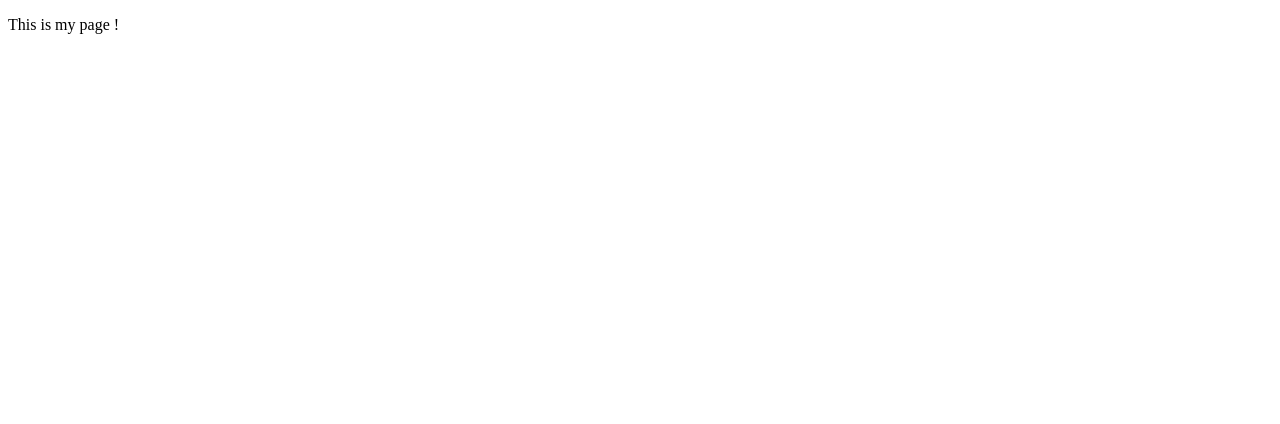
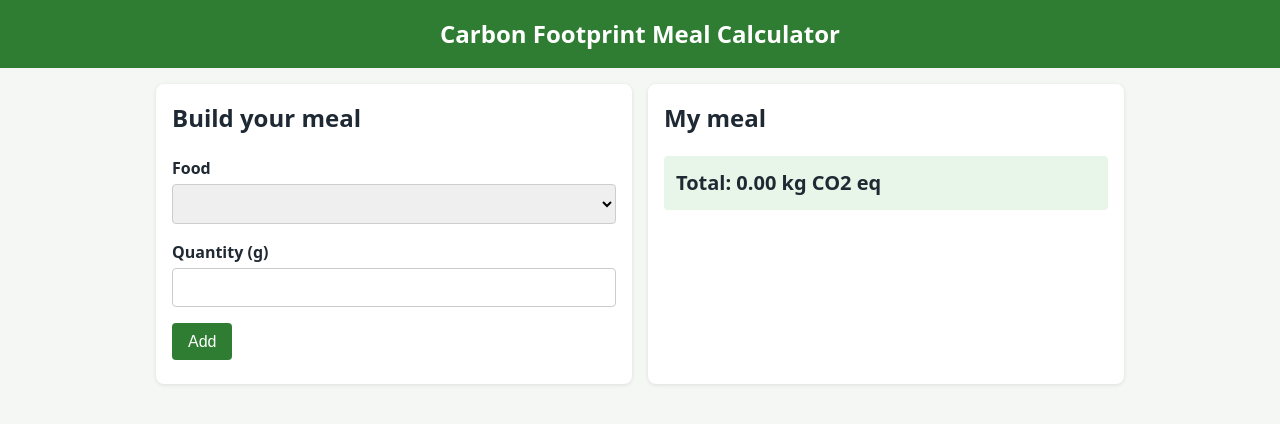
Before and after one commit to luciebefferat-eng/test-website, a plain HTML site: page index.html in a window 1280 px wide. Drawn offline with Linux system fonts and the light colour scheme; no server answers.

Commit message:
Update website files

```diff
--- a/index.html
+++ b/index.html
@@ -2,9 +2,40 @@
 <html lang="en">
   <head>
     <meta charset="utf-8" />
-    <title>My test page</title>
+    <title>Carbon footprint meal calculator</title>
+    <link rel="stylesheet" href="style.css" />
   </head>
   <body>
-    <p>This is my page ! </p>
+    <header>
+      <h1>Carbon Footprint Meal Calculator</h1>
+    </header>
+
+    <main class="layout">
+      <section class="card">
+        <h2>Build your meal</h2>
+
+        <div class="field">   <!-- div c'est une paire qui doit rester collé -->
+          <label for="food-select">Food</label>
+          <select id="food-select"></select>
+        </div>
+
+        <div class="field">
+          <label for="quantity">Quantity (g)</label>
+          <input type="number" id="quantity" min="0" />
+        </div>
+
+        <button id="add-button">Add</button>
+        <p id="message"></p>
+      </section>
+
+      <section class="card">
+        <h2>My meal</h2>
+        <ul id="basket"></ul>
+        <p id="total"></p>
+      </section>
+    </main>
+
+    <script src="script.js"></script>
+
   </body>
 </html>
--- /dev/null
+++ b/script.js
@@ -0,0 +1,112 @@
+const basket = []; // en dehors de init pour que le panier survive entre les clics
+
+
+
+async function loadData() {
+  const response = await fetch('ghg-per-kg-poore.csv');   // const dit qu'elle ne sera pas reassigné
+  const text = await response.text();
+  //console.log(text);
+  //console.log(text.trim())
+  const text_nettoye = text.trim()
+  const text2 = text_nettoye.split("\n")
+  console.log(text2);
+
+  // creer la table ou on y ajoute chaque objet
+  const table = [];
+  for(let i = 1; i < text2.length; i++){
+    const ligne = text2[i].trim(); // enlever les /r en fin de ligne
+    const columns = ligne.split(';');
+    const food = {
+      name : columns[0],
+      co2 : Number(columns[1]),
+      type : columns[2]
+    };
+    table.push(food);
+  }
+  return table
+
+}
+
+async function init() {
+  const table = await loadData();
+  //console.log(table);
+
+  // 1. Recuperer les éléments de la page
+  const selection = document.getElementById('food-select');
+  const quantityInput = document.getElementById('quantity');
+  const addButton = document.getElementById('add-button');
+  const basketList = document.getElementById('basket');
+  const totalEl = document.getElementById('total');
+  const messageEl = document.getElementById('message');
+
+
+
+  // 2. Remplir le menu déroulant des élèments de notre table
+  for(let i=0; i < table.length; i++){
+    const aliment = document.createElement('option')
+    const food = table[i]
+    aliment.textContent = food.name
+    aliment.value = i
+
+    selection.appendChild(aliment)
+  }
+  /* test
+  selection.addEventListener('change', function () {
+  console.log(selection.value);
+  });*/
+
+  // 3. Afficher le panier + le total
+  function renderBasket(){
+    basketList.innerHTML = '';  // vider la liste du panier avant de la refaire, eviter les doublons
+    let total = 0;
+
+    for (let i=0; i< basket.length; i++){   // ou existe basket
+      const item = basket[i];
+      total += item.impact;
+
+      const li = document.createElement('li');
+      li.textContent = `${item.name} – ${item.grams} g – ${item.impact.toFixed(2)} kg CO2 eq `;
+
+      const removeButton = document.createElement('button');
+      removeButton.textContent = 'Remove';
+      removeButton.addEventListener('click', function () { // seulement si le bouton remove est declenché
+        basket.splice(i, 1);   // retire la ligne i du tableau
+        renderBasket();        // et on réaffiche ,
+      });
+
+      li.appendChild(removeButton);
+      basketList.appendChild(li);
+    }
+
+    totalEl.textContent = `Total: ${total.toFixed(2)} kg CO2 eq`;
+
+  }
+
+  // 4. Au clic sur "Add"
+  addButton.addEventListener('click', function() {
+    const food = table[Number(selection.value)];
+    const grams = Number(quantityInput.value);
+
+    // validation : vide, 0, negatif ou pas un nombre
+    if (!grams || grams <= 0){
+      messageEl.textContent = 'Please enter a quantity greater than 0.'
+      return;
+    }
+    messageEl.textContent = '';
+
+    basket.push({
+      name: food.name,
+      grams: grams,
+      impact : (grams / 1000) * food.co2  // conversion en kg
+    });
+
+    renderBasket();
+    quantityInput.value = '';
+
+  });
+
+  renderBasket();
+
+}
+
+init();
--- /dev/null
+++ b/style.css
@@ -0,0 +1,106 @@
+/* 1. Variables (couleurs) : modifie-les pour changer tout le site */
+:root {
+  --green: #2e7d32;
+  --green-light: #e8f5e9;
+  --text: #1f2933;
+  --bg: #f5f7f5;
+}
+
+/* 2. Base */
+* {
+  box-sizing: border-box;   /* le padding ne fait plus déborder les éléments */
+}
+
+body {
+  margin: 0;
+  font-family: system-ui, Arial, sans-serif;
+  color: var(--text);
+  background: var(--bg);
+  line-height: 1.5;
+}
+
+/* 3. En-tête */
+header {
+  background: var(--green);
+  color: white;
+  padding: 1rem;
+  text-align: center;
+}
+
+h1 { margin: 0; font-size: 1.5rem; }
+h2 { margin-top: 0; }
+
+/* 4. Mise en page : une colonne sur mobile */
+.layout {
+  display: flex;
+  flex-direction: column;
+  gap: 1rem;
+  padding: 1rem;
+  max-width: 1000px;
+  margin: 0 auto;
+}
+
+.card {
+  background: white;
+  border-radius: 8px;
+  padding: 1rem;
+  box-shadow: 0 1px 4px rgba(0, 0, 0, 0.1);
+}
+
+/* 5. Formulaire */
+.field {
+  display: flex;
+  flex-direction: column;
+  margin-bottom: 1rem;
+}
+
+label { font-weight: bold; margin-bottom: 0.25rem; }
+
+select, input {
+  padding: 0.6rem;
+  font-size: 1rem;
+  border: 1px solid #ccc;
+  border-radius: 4px;
+}
+
+button {
+  padding: 0.6rem 1rem;
+  font-size: 1rem;
+  background: var(--green);
+  color: white;
+  border: none;
+  border-radius: 4px;
+  cursor: pointer;
+}
+
+button:hover { opacity: 0.85; }
+
+#message { color: #c62828; margin: 0.5rem 0 0; }
+
+/* 6. Panier */
+#basket { padding: 0; list-style: none; }
+
+#basket li {
+  display: flex;
+  justify-content: space-between;
+  align-items: center;
+  gap: 0.5rem;
+  padding: 0.5rem 0;
+  border-bottom: 1px solid #eee;
+}
+
+#basket li button { padding: 0.3rem 0.6rem; font-size: 0.85rem; background: #c62828; }
+
+#total {
+  font-size: 1.25rem;
+  font-weight: bold;
+  background: var(--green-light);
+  padding: 0.75rem;
+  border-radius: 4px;
+}
+
+/* 7. Responsive : à partir de 700 px, formulaire et panier côte à côte */
+@media (min-width: 700px) {
+  .layout { flex-direction: row; }
+  .layout .card { flex: 1; }
+}
```
Also changed, not shown: data.js (added, +17 -0 lines).
